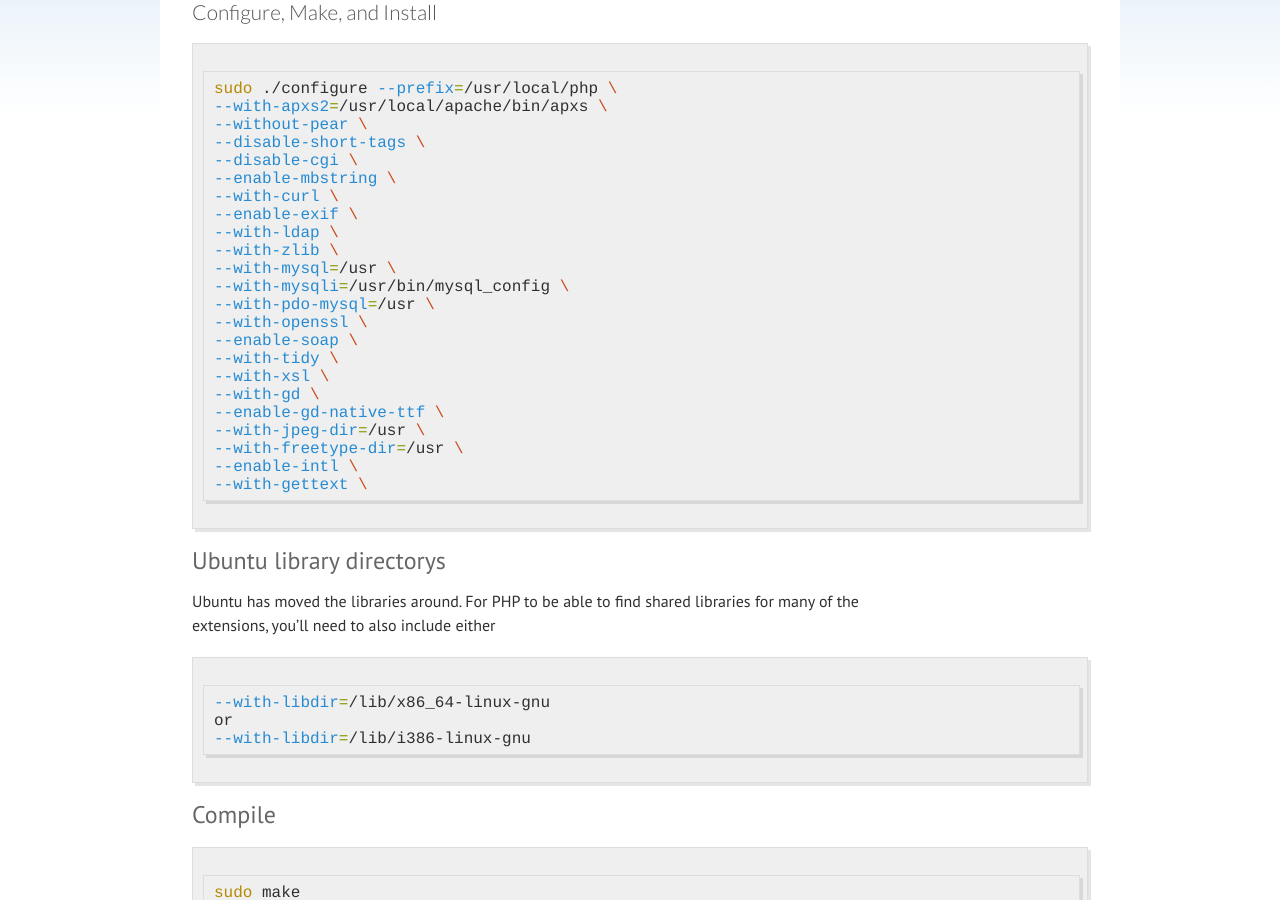
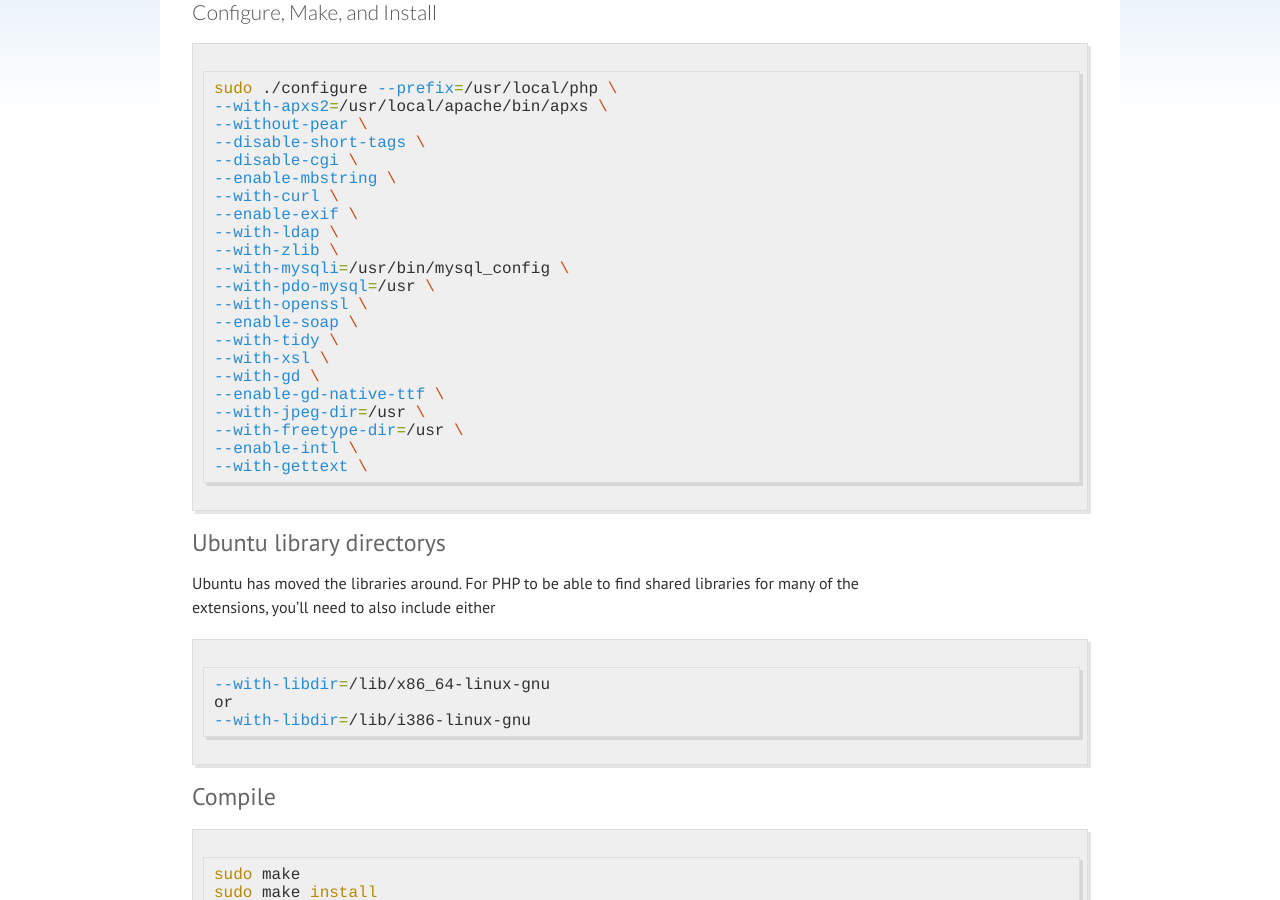
Before and after one commit to City-of-Bloomington/City-of-Bloomington.github.io, a Jekyll site: the page built from LinuxInstallHelp/PHP.md, in a window 1280 px wide and 900 px high, scrolled down 548 px. Built offline with Jekyll 4.4.1, drawn with Linux system fonts in a browser that asks for light colours; Markdown is read by kramdown in place of the engine named in the settings.

Commit message:
Removed mysql flag from PHP configure.PHP 7 now only supports mysqli

```diff
--- a/LinuxInstallHelp/PHP.md
+++ b/LinuxInstallHelp/PHP.md
@@ -26,7 +26,6 @@ sudo ./configure --prefix=/usr/local/php \
 --enable-exif \
 --with-ldap \
 --with-zlib \
---with-mysql=/usr \
 --with-mysqli=/usr/bin/mysql_config \
 --with-pdo-mysql=/usr \
 --with-openssl \
```
